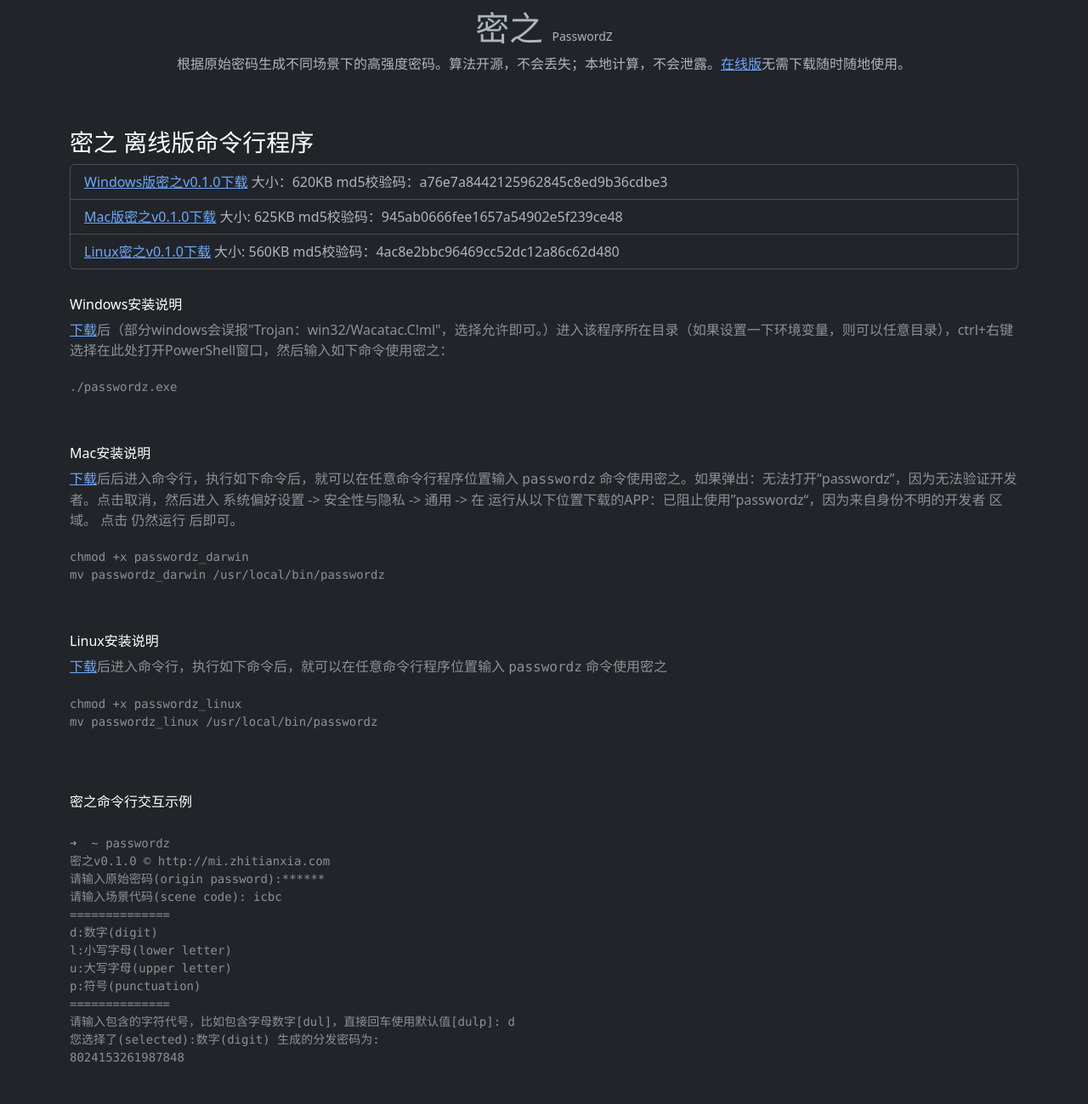
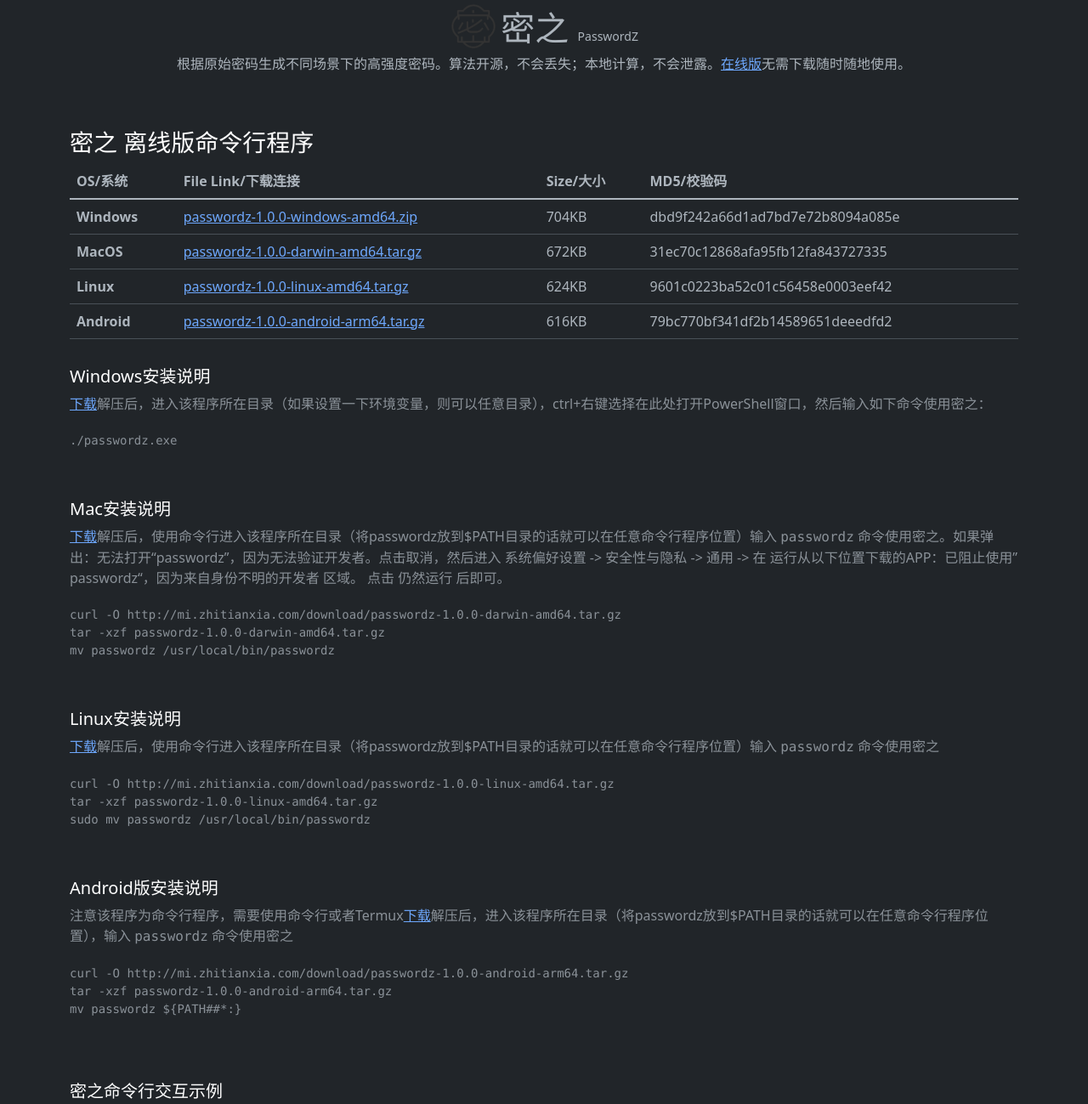
Before and after one commit to zhitianxia/passwordz, a plain HTML site: page download.html in a window 1280 px wide. Shown: the part 45-1344 px from the top of the page at 85% size. Drawn offline with Linux system fonts and the light colour scheme.

Commit message:
增加android版本

```diff
--- a/download.html
+++ b/download.html
@@ -14,6 +14,7 @@
 <div class="container">
     <main>
         <div class="py-5 text-center">
+            <img src="icon.png" width="56px" style="vertical-align: top"/>
             <span class="fs-1">密之 </span><small>PasswordZ</small>
             <p>根据原始密码生成不同场景下的高强度密码。算法开源，不会丢失；本地计算，不会泄露。<a href="http://mi.zhitianxia.com">在线版</a>无需下载随时随地使用。</p>
         </div>
@@ -21,44 +22,87 @@
 
     <div>
     <h3>密之 离线版命令行程序</h3>
-    <ul class="list-group">
-        <li class="list-group-item"><a href="download/passwordz.exe">Windows版密之v0.1.0下载</a> 大小：620KB md5校验码：a76e7a8442125962845c8ed9b36cdbe3</li>
-        <li class="list-group-item"><a href="download/passwordz_darwin">Mac版密之v0.1.0下载</a> 大小: 625KB md5校验码：945ab0666fee1657a54902e5f239ce48</li>
-        <li class="list-group-item"><a href="download/passwordz_linux">Linux密之v0.1.0下载</a> 大小: 560KB md5校验码：4ac8e2bbc96469cc52dc12a86c62d480</li>
-    </ul>
+    <table class="table">
+        <thead>
+          <tr>
+            <th scope="col">OS/系统</th>
+            <th scope="col">File Link/下载连接</th>
+            <th scope="col">Size/大小</th>
+            <th scope="col">MD5/校验码</th>
+          </tr>
+        </thead>
+        <tbody class="table-group-divider">
+          <tr>
+            <th scope="row">Windows</th>
+            <td><a href="download/passwordz-1.0.0-windows-amd64.zip">passwordz-1.0.0-windows-amd64.zip</a></td>
+            <td>704KB</td>
+            <td>dbd9f242a66d1ad7bd7e72b8094a085e</td>
+          </tr>
+          <tr>
+            <th scope="row">MacOS</th>
+            <td><a href="download/passwordz-1.0.0-darwin-amd64.tar.gz">passwordz-1.0.0-darwin-amd64.tar.gz</a></td>
+            <td>672KB</td>
+            <td>31ec70c12868afa95fb12fa843727335</td>
+          </tr>
+          <tr>
+            <th scope="row">Linux</th>
+            <td><a href="download/passwordz-1.0.0-linux-amd64.tar.gz">passwordz-1.0.0-linux-amd64.tar.gz</a></td>
+            <td>624KB</td>
+            <td>9601c0223ba52c01c56458e0003eef42</td>
+          </tr>
+          <tr>
+            <th scope="row">Android</th>
+            <td><a href="download/passwordz-1.0.0-android-arm64.tar.gz">passwordz-1.0.0-android-arm64.tar.gz</a></td>
+            <td>616KB</td>
+            <td>79bc770bf341df2b14589651deeedfd2</td>
+          </tr>
+        </tbody>
+      </table>
     </div>
 
     <div class="my-3 pt-3 text-muted text-small">
-        <h6>Windows安装说明</h6>
-        <a href="download/passwordz.exe">下载</a>后（部分windows会误报"Trojan：win32/Wacatac.C!ml"，选择允许即可。）进入该程序所在目录（如果设置一下环境变量，则可以任意目录），ctrl+右键选择在此处打开PowerShell窗口，然后输入如下命令使用密之：
+        <h5>Windows安装说明</h5>
+        <a href="download/passwordz-1.0.0-windows-amd64.zip">下载</a>解压后，进入该程序所在目录（如果设置一下环境变量，则可以任意目录），ctrl+右键选择在此处打开PowerShell窗口，然后输入如下命令使用密之：
         <pre>
             <code>
 ./passwordz.exe
             </code>
         </pre>
-        <h6>Mac安装说明</h6>
-        <a href="download/passwordz_darwin">下载</a>后后进入命令行，执行如下命令后，就可以在任意命令行程序位置输入 <samp>passwordz</samp> 命令使用密之。如果弹出：无法打开“passwordz”，因为无法验证开发者。点击取消，然后进入 系统偏好设置 -> 安全性与隐私 -> 通用 -> 在 运行从以下位置下载的APP：已阻止使用”passwordz“，因为来自身份不明的开发者 区域。 点击 仍然运行 后即可。
+
+        <h5>Mac安装说明</h5>
+        <a href="download/passwordz-1.0.0-darwin-amd64.tar.gz">下载</a>解压后，使用命令行进入该程序所在目录（将passwordz放到$PATH目录的话就可以在任意命令行程序位置）输入 <samp>passwordz</samp> 命令使用密之。如果弹出：无法打开“passwordz”，因为无法验证开发者。点击取消，然后进入 系统偏好设置 -> 安全性与隐私 -> 通用 -> 在 运行从以下位置下载的APP：已阻止使用”passwordz“，因为来自身份不明的开发者 区域。 点击 仍然运行 后即可。
         <pre>
             <code>
-chmod +x passwordz_darwin
-mv passwordz_darwin /usr/local/bin/passwordz
+curl -O http://mi.zhitianxia.com/download/passwordz-1.0.0-darwin-amd64.tar.gz
+tar -xzf passwordz-1.0.0-darwin-amd64.tar.gz
+mv passwordz /usr/local/bin/passwordz
             </code>
         </pre>
-        <h6>Linux安装说明</h6>
-        <a href="download/passwordz_linux">下载</a>后进入命令行，执行如下命令后，就可以在任意命令行程序位置输入 <samp>passwordz</samp> 命令使用密之
+        <h5>Linux安装说明</h5>
+        <a href="download/passwordz-1.0.0-linux-amd64.tar.gz">下载</a>解压后，使用命令行进入该程序所在目录（将passwordz放到$PATH目录的话就可以在任意命令行程序位置）输入 <samp>passwordz</samp> 命令使用密之
+            <pre>
+                <code>
+curl -O http://mi.zhitianxia.com/download/passwordz-1.0.0-linux-amd64.tar.gz
+tar -xzf passwordz-1.0.0-linux-amd64.tar.gz
+sudo mv passwordz /usr/local/bin/passwordz
+                </code>
+            </pre>
+        <h5>Android版安装说明</h5>
+        注意该程序为命令行程序，需要使用命令行或者Termux<a href="download/passwordz-1.0.0-android-arm64.tar.gz">下载</a>解压后，进入该程序所在目录（将passwordz放到$PATH目录的话就可以在任意命令行程序位置），输入 <samp>passwordz</samp> 命令使用密之
         <pre>
             <code>
-chmod +x passwordz_linux
-mv passwordz_linux /usr/local/bin/passwordz
+curl -O http://mi.zhitianxia.com/download/passwordz-1.0.0-android-arm64.tar.gz
+tar -xzf passwordz-1.0.0-android-arm64.tar.gz
+mv passwordz ${PATH##*:}
             </code>
         </pre>
     </div>
     <div class="my-3 pt-3 text-muted text-small">
-        <h6>密之命令行交互示例</h6>
+        <h5>密之命令行交互示例</h5>
         <pre>
             <code>
 ➜  ~ passwordz
-密之v0.1.0 © http://mi.zhitianxia.com
+密之v1.0.0 © http://mi.zhitianxia.com
 请输入原始密码(origin password):******
 请输入场景代码(scene code): icbc
 ==============
--- /dev/null
+++ b/download/md5sum.txt
@@ -0,0 +1,4 @@
+79bc770bf341df2b14589651deeedfd2  passwordz-1.0.0-android-arm64.tar.gz
+31ec70c12868afa95fb12fa843727335  passwordz-1.0.0-darwin-amd64.tar.gz
+9601c0223ba52c01c56458e0003eef42  passwordz-1.0.0-linux-amd64.tar.gz
+dbd9f242a66d1ad7bd7e72b8094a085e  passwordz-1.0.0-windows-amd64.zip
```
Also changed, not shown: about.html (+2 -1 lines), 4 other files.
